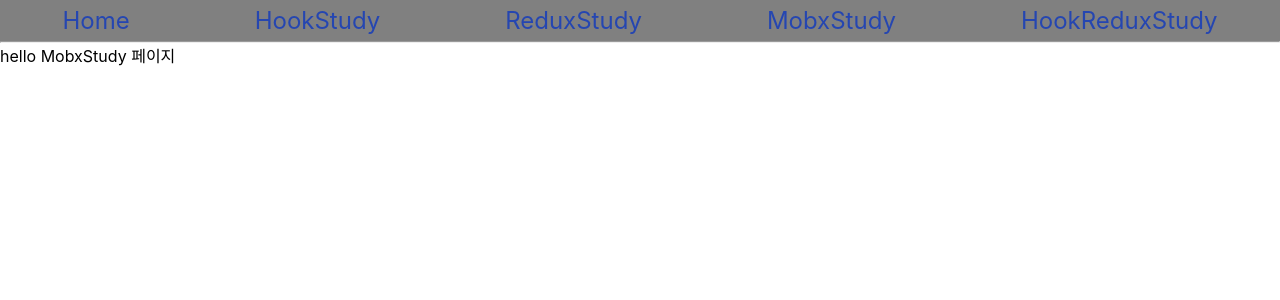
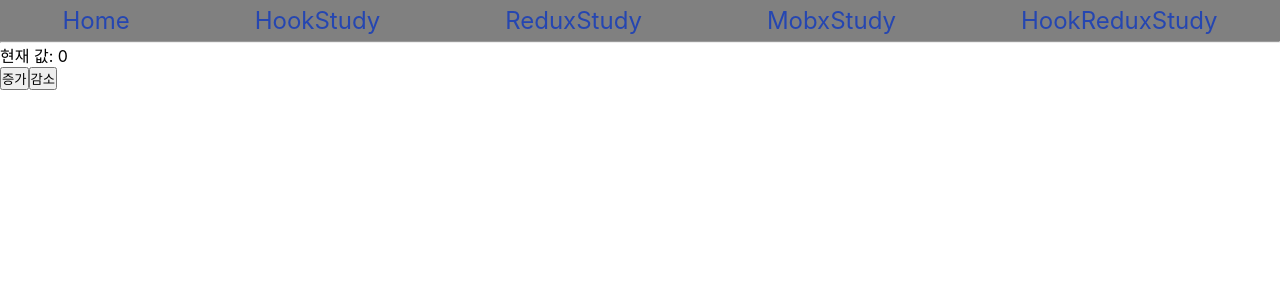
Before and after one commit to JaeWooook/ReactHookStudy, a React (Create React App) app in the folder hooks-study/: page /MobxStudy in a window 1280 px wide. Shown: the top 300 px of the page. Built offline with nearby package versions, Linux system fonts and the light colour scheme.

Commit message:
add MobxStudy

```diff
--- a/hooks-study/package.json
+++ b/hooks-study/package.json
@@ -7,6 +7,8 @@
     "@testing-library/react": "^11.1.0",
     "@testing-library/user-event": "^12.1.10",
     "immutable": "^4.0.0-rc.14",
+    "mobx": "^6.3.2",
+    "mobx-react": "^7.2.0",
     "react": "^17.0.2",
     "react-dom": "^17.0.2",
     "react-redux": "^7.1.0-rc.1",
--- a/hooks-study/src/routes/MobxStudy.js
+++ b/hooks-study/src/routes/MobxStudy.js
@@ -1,7 +1,23 @@
 import React from "react";
+import indexStore from "../store/modules/indexStore";
+import { useObserver } from "mobx-react-lite";
 
 const MobxStudy = () => {
-  return <div>hello MobxStudy 페이지</div>;
+  const { numberStore } = indexStore();
+
+  const onClickIncrease = () => {
+    numberStore.increaseAction(1);
+  };
+  const onClickDecrease = () => {
+    numberStore.decreaseAction(1);
+  };
+  return useObserver(() => (
+    <div>
+      <p>현재 값: {numberStore.num}</p>
+      <button onClick={onClickIncrease}>증가</button>
+      <button onClick={onClickDecrease}>감소</button>
+    </div>
+  ));
 };
 
 export default MobxStudy;
--- a/hooks-study/src/routes/NoReactMobX.js
+++ b/hooks-study/src/routes/NoReactMobX.js
@@ -9,16 +9,14 @@ import {
 } from "mobx";
 
 class GS25 {
-  @observable basket = [];
+  basket = [];
 
-  @computed
   get total() {
     console.log("계산 중입니다..!");
 
     return this.basket.reduce((prev, curr) => prev + curr.price, 0);
   }
 
-  @action
   select(name, price) {
     this.basket.push({ name, price });
   }
--- /dev/null
+++ b/hooks-study/src/store/modules/indexStore.jsx
@@ -0,0 +1,8 @@
+import numberStore from "./numberStore";
+
+const indexStore = () => ({
+    numberStore,
+
+});
+
+export default indexStore;
--- /dev/null
+++ b/hooks-study/src/store/modules/numberStore.jsx
@@ -0,0 +1,17 @@
+import { observable } from "mobx";
+
+const NumberStore = observable({
+    //state
+    num: 0,
+
+    //action
+    increaseAction(num) {
+        this.num = this.num+num;
+    },
+
+    decreaseAction(num) {
+        this.num = this.num-num;
+    }
+});
+
+export default NumberStore;
```
Also changed, not shown: hooks-study/src/MobxStudy/Counter.js (+27 -1 lines), 1 other file (tests, documents, lock files or other folders).
